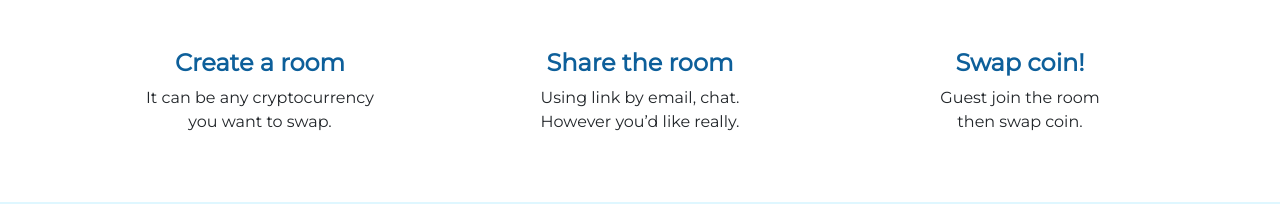
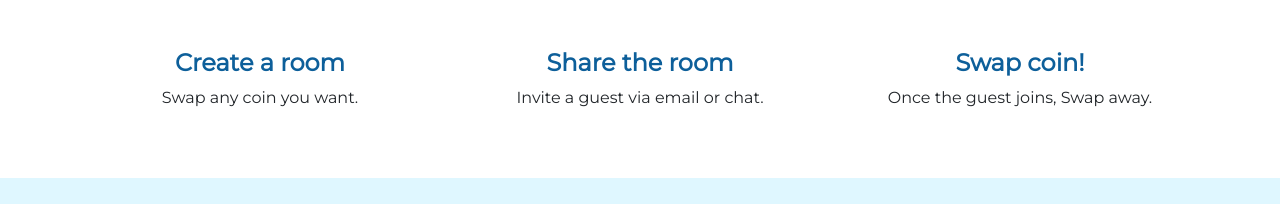
Before and after one commit to ctben/swaple, a plain HTML site: page index.html in a window 1280 px wide. Shown: the part 1219-1423 px from the top of the page. Drawn offline with Linux system fonts and the light colour scheme; files whose address does not match are found by name.

Commit message:
Grammar fixed!

```diff
--- a/index.html
+++ b/index.html
@@ -149,8 +149,7 @@
                         <img class="img-fluid d-block mx-auto" src="img/Create_SwapRoom.png" alt="">
                         <div class="card-body">
                             <h4 class="card-title">Create a room</h4>
-                            <p class="card-text">It can be any cryptocurrency
-                                <br> you want to swap.</p>
+                            <p class="card-text">Swap any coin you want.</p>
                         </div>
                     </div>
                 </div>
@@ -159,8 +158,7 @@
                         <img class="img-fluid d-block mx-auto" src="img/share_link.png" alt="">
                         <div class="card-body">
                             <h4 class="card-title">Share the room</h4>
-                            <p class="card-text">Using link by email, chat.
-                                <br> However you’d like really.</p>
+                            <p class="card-text">Invite a guest via email or chat.</p>
                         </div>
                     </div>
                 </div>
@@ -169,8 +167,7 @@
                         <img class="img-fluid d-block mx-auto" src="img/swap_coin.png" alt="">
                         <div class="card-body">
                             <h4 class="card-title">Swap coin!</h4>
-                            <p class="card-text">Guest join the room
-                                <br> then swap coin.</p>
+                            <p class="card-text">Once the guest joins, Swap away.</p>
                         </div>
                     </div>
                 </div>
```
Also changed, not shown: 404.html (+1 -1 lines), img/Create_SwapRoom.png.
